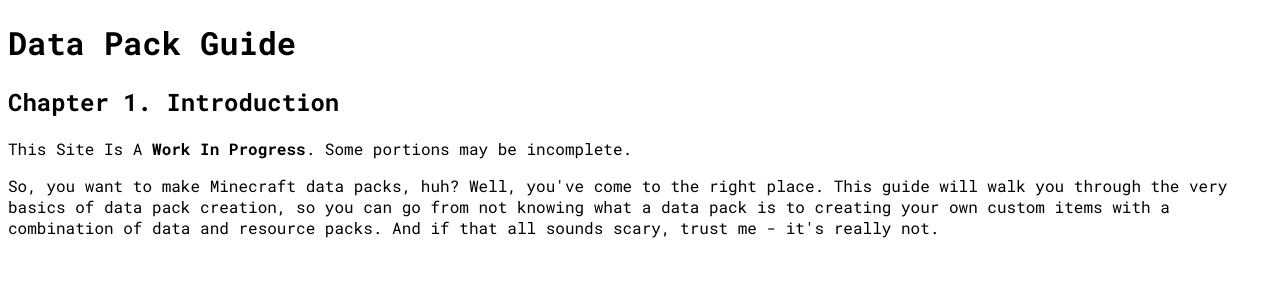
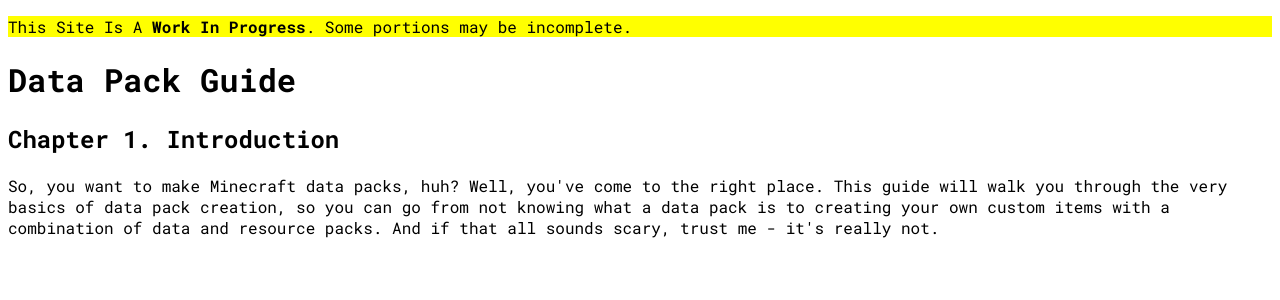
Before and after one commit to ImMultiro/datapackguide, a Jekyll site: the page built from index.md, in a window 1280 px wide. Shown: the top 300 px of the page. Built offline with Jekyll 4.4.1, drawn with Linux system fonts in a browser that asks for light colours.

Commit message:
Change WIP notice styling

```diff
--- a/_layouts/default.html
+++ b/_layouts/default.html
@@ -13,12 +13,12 @@
 
 <body>
 
-  <h1>{{ site.title }}</h1>
-  <h2>{{ page.title }}</h2>
-
   {% if site.wip %}
   <p id="wip-notice">This Site Is A <strong>Work In Progress</strong>. Some portions may be incomplete.</p>
   {% endif %}
+
+  <h1>{{ site.title }}</h1>
+  <h2>{{ page.title }}</h2>
 
   {{ page.content }}
 
--- a/assets/css/default.css
+++ b/assets/css/default.css
@@ -6,3 +6,7 @@
   font-weight: 400;
   font-style: normal;
 }
+
+#wip-notice {
+  background-color: #ffff00;
+}
```
